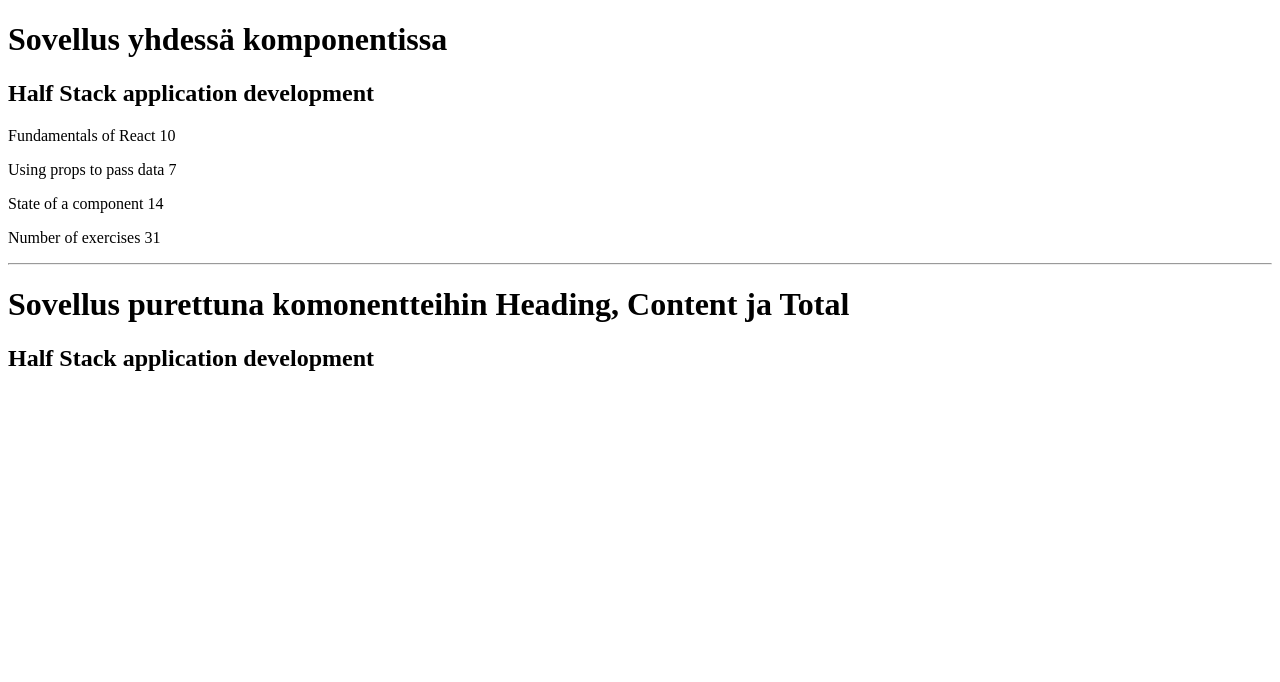
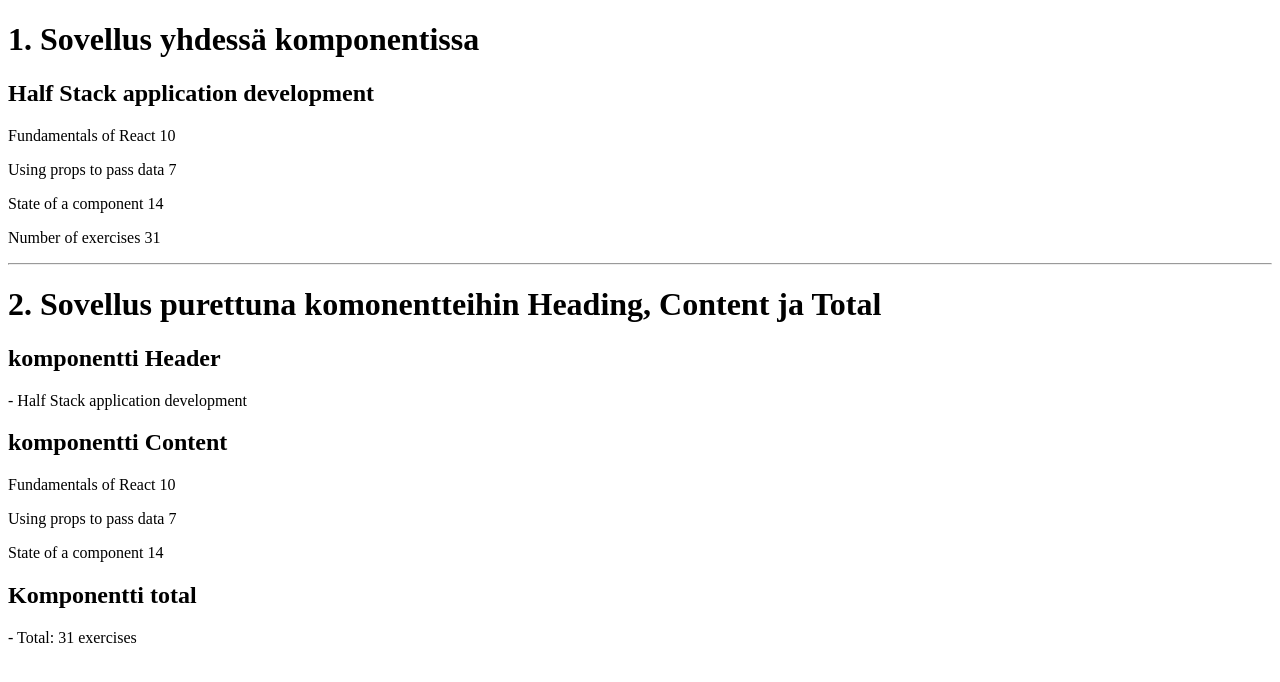
Before and after one commit to bean-123/01-kurssitiedot, a React (Vite) app: page / in a window 1280 px wide. Shown: the top 682 px of the page. Built offline with nearby package versions, Linux system fonts and the light colour scheme.

Commit message:
Adding info to components on task kurssitiedot

```diff
--- a/src/App.jsx
+++ b/src/App.jsx
@@ -2,7 +2,36 @@ const Header = (props) => {
   console.log(props);
   return (
     <>
-      <h2>{props.course}</h2>
+      <h2>komponentti Header</h2>
+      <p>- {props.course}</p>
+    </>
+  );
+};
+
+const Content = (props) => {
+  console.log(props);
+  return (
+    <>
+      <h2>komponentti Content</h2>
+      <p>
+        {props.part1} {props.exercises1}
+      </p>
+      <p>
+        {props.part2} {props.exercises2}
+      </p>
+      <p>
+        {props.part3} {props.exercises3}
+      </p>
+    </>
+  );
+};
+
+const Total = (props) => {
+  console.log(props);
+  return (
+    <>
+      <h2>Komponentti total</h2>
+      <p>- Total: {props.total} exercises</p>
     </>
   );
 };
@@ -18,7 +47,7 @@ const App = () => {
 
   return (
     <>
-      <h1>Sovellus yhdessä komponentissa</h1>
+      <h1>1. Sovellus yhdessä komponentissa</h1>
       <h2>{course}</h2>
       <p>
         {part1} {exercises1}
@@ -32,8 +61,17 @@ const App = () => {
       <p>Number of exercises {exercises1 + exercises2 + exercises3}</p>
 
       <hr />
-      <h1>Sovellus purettuna komonentteihin Heading, Content ja Total</h1>
+      <h1>2. Sovellus purettuna komonentteihin Heading, Content ja Total</h1>
       <Header course={course} />
+      <Content
+        part1={part1}
+        exercises1={exercises1}
+        part2={part2}
+        exercises2={exercises2}
+        part3={part3}
+        exercises3={exercises3}
+      />
+      <Total total={exercises1 + exercises2 + exercises3} />
     </>
   );
 };
```
